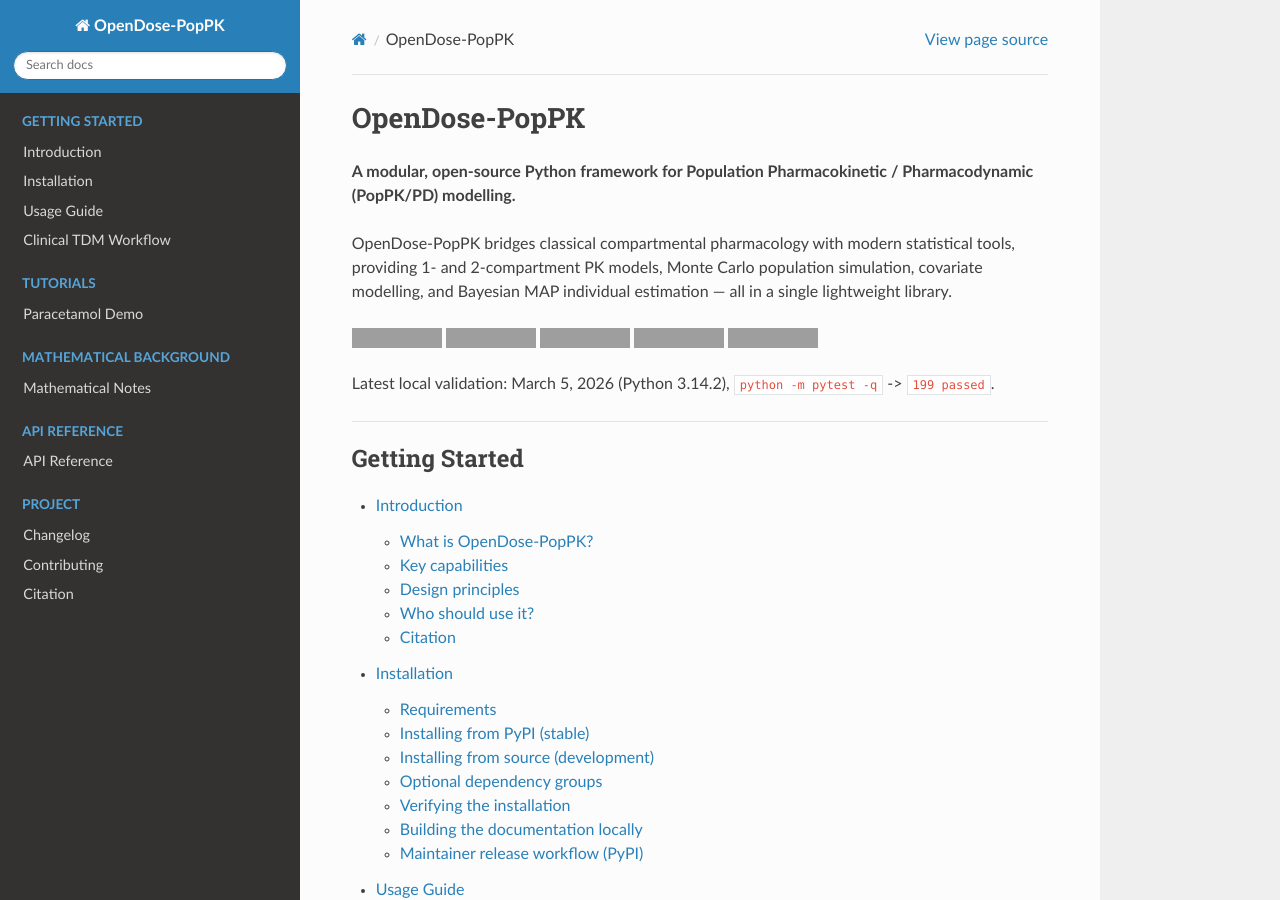
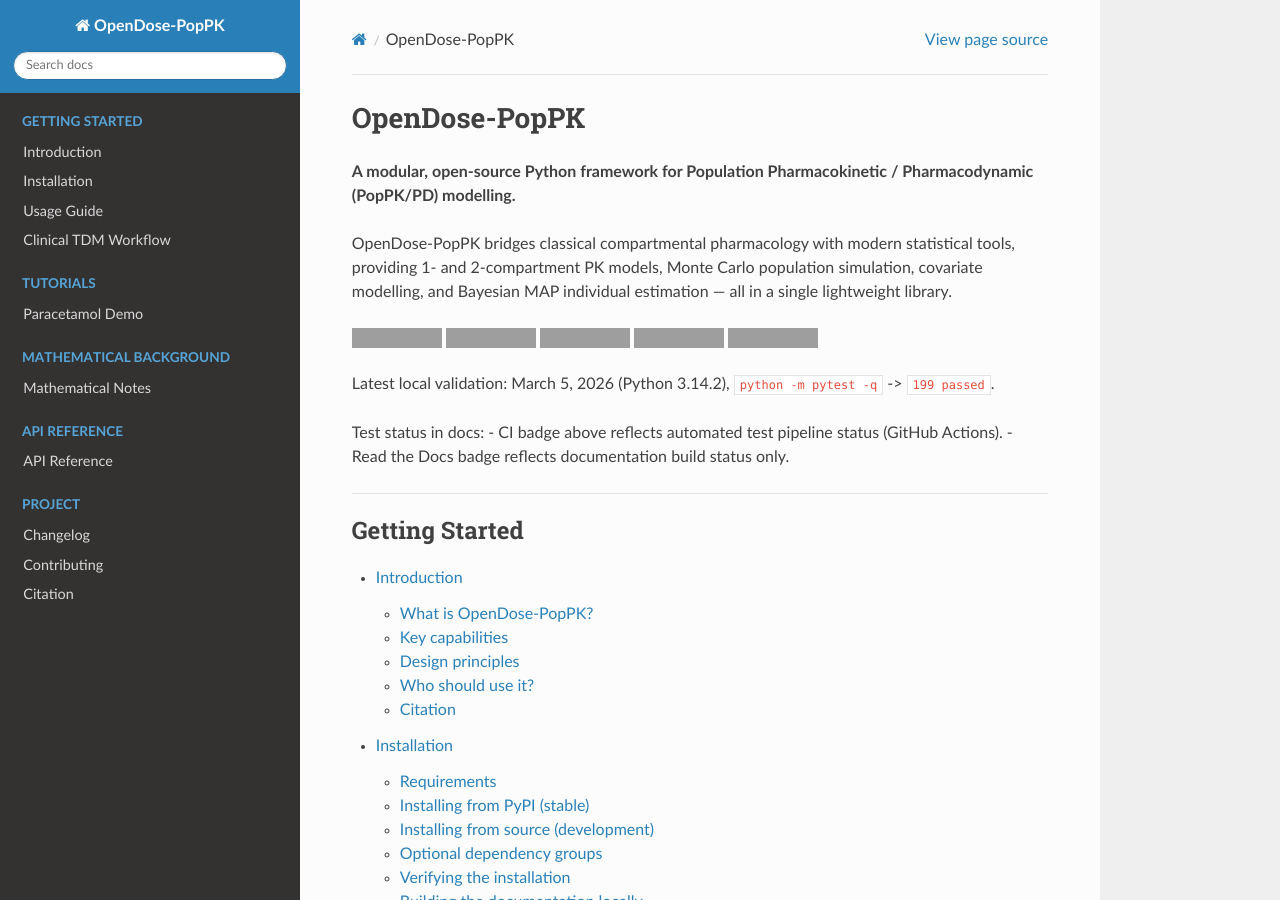
Before and after one commit to redkk123/OpenDose-PopPK, a Sphinx documentation site: the page built from docs/index.rst, in a window 1280 px wide and 900 px high. Built offline with Sphinx 7.4.7 and the Read the Docs theme 3.1.0, drawn with Linux system fonts in a browser that asks for light colours; grey boxes are pictures that could not be loaded.

Commit message:
docs: clarify test status and fix duplicate API warnings

```diff
--- a/docs/api/pd_model.rst
+++ b/docs/api/pd_model.rst
@@ -2,6 +2,7 @@ opendose_poppk.PDModel
 ======================
 
 .. autoclass:: opendose_poppk.pk_model.PDModel
+   :no-index:
    :members:
    :undoc-members:
    :show-inheritance:
--- a/docs/index.rst
+++ b/docs/index.rst
@@ -29,6 +29,10 @@ lightweight library.
    :alt: License: MIT
 
 Latest local validation: March 5, 2026 (Python 3.14.2), ``python -m pytest -q`` -> ``199 passed``.
+
+Test status in docs:
+- CI badge above reflects automated test pipeline status (GitHub Actions).
+- Read the Docs badge reflects documentation build status only.
 
 ----
 
```
